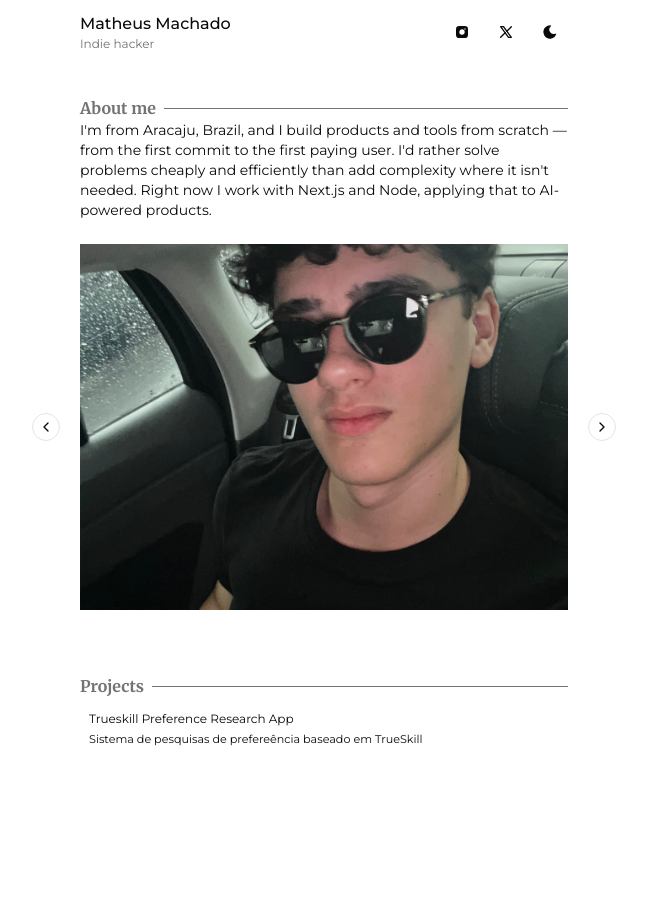
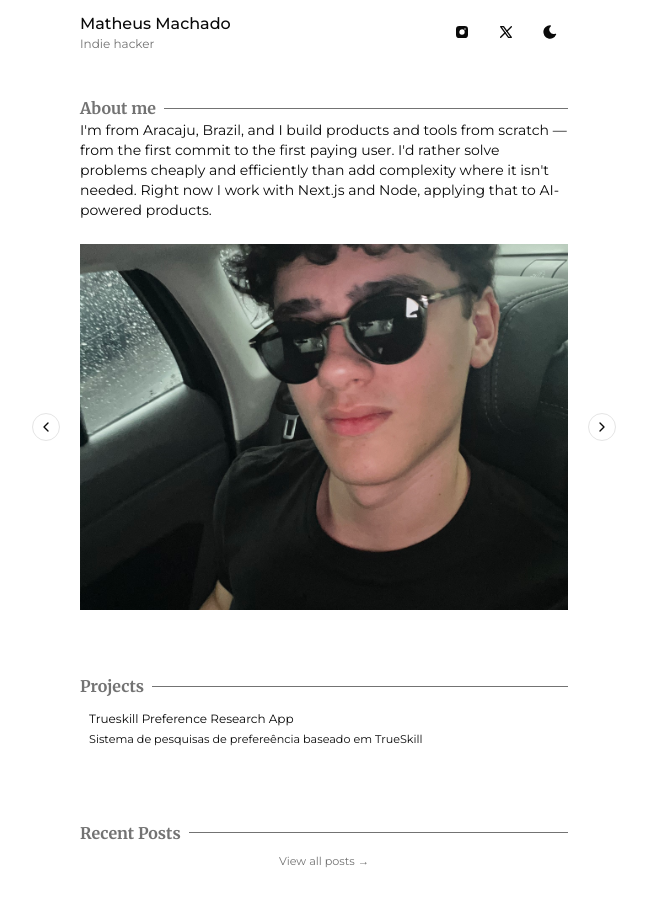
Before and after one commit to teteumachado/teteumachado, a Next.js app in the folder apps/web/: page / in a window 1280 px wide. Shown: the whole page, without its empty margins (316-963 px from the left). Before the commit the page ends 800 px from the top, so only its background shows below. Built offline with nearby package versions, Linux system fonts and the light colour scheme.

Commit message:
feat(landing): add Recent Posts section with latest 5 blog posts

```diff
--- a/apps/web/app/(_public)/page.tsx
+++ b/apps/web/app/(_public)/page.tsx
@@ -1,11 +1,16 @@
 import { Hero } from '@/components/public/hero';
 import { Projects } from '@/components/public/projects';
+import { LatestPosts } from '@/components/public/latest-posts';
+import { getAllPosts } from '@/lib/blog';
 
 export default function Page() {
+  const posts = getAllPosts().slice(0, 5);
+
   return (
     <>
       <Hero />
       <Projects />
+      <LatestPosts posts={posts} />
     </>
   )
 }
--- /dev/null
+++ b/apps/web/components/public/latest-posts.tsx
@@ -0,0 +1,52 @@
+'use client'
+
+import { motion } from 'framer-motion'
+import Link from 'next/link'
+import type { PostMeta } from '@/lib/blog'
+
+interface Props {
+  posts: PostMeta[]
+}
+
+export const LatestPosts = ({ posts }: Props) => {
+  return (
+    <section className="w-full py-8">
+      <div className="w-full max-w-sm md:max-w-md lg:max-w-lg px-3 mx-auto mb-1">
+        <motion.div
+          initial={{ opacity: 0, y: 12 }}
+          animate={{ opacity: 1, y: 0 }}
+          transition={{ duration: 0.6, ease: 'easeOut' }}
+          className="flex gap-2 items-center w-full"
+        >
+          <h1 className="font-serif font-bold shrink-0 text-muted-foreground">Recent Posts</h1>
+          <motion.div
+            initial={{ scaleX: 0 }}
+            animate={{ scaleX: 1 }}
+            transition={{ duration: 0.7, delay: 0.6, ease: 'easeOut' }}
+            className="h-px flex-1 bg-muted-foreground origin-left"
+          />
+        </motion.div>
+      </div>
+
+      <div className="w-full max-w-sm md:max-w-md lg:max-w-lg px-3 mx-auto flex flex-col gap-2">
+        {posts.map((post) => (
+          <Link key={post.slug} href={`/blog/${post.slug}`}>
+            <div className="w-full flex justify-between p-2 rounded items-center transition-colors border border-transparent hover:border hover:border-primary/30 hover:shadow-sm">
+              <div className="flex flex-col gap-1 min-w-0">
+                <h1 className="text-xs truncate font-bold">{post.title}</h1>
+                <h2 className="text-[0.7rem] truncate">{post.description}</h2>
+              </div>
+            </div>
+          </Link>
+        ))}
+
+        <Link
+          href="/blog"
+          className="text-[0.7rem] text-muted-foreground hover:text-foreground transition-colors text-center pt-1"
+        >
+          View all posts →
+        </Link>
+      </div>
+    </section>
+  )
+}
```
